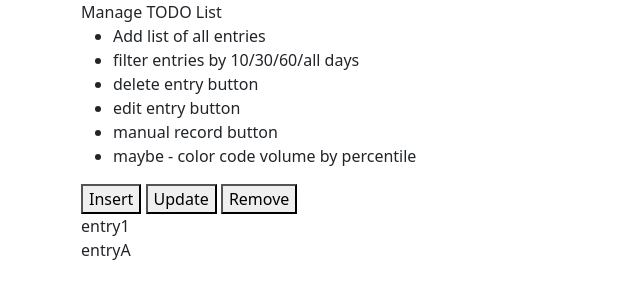
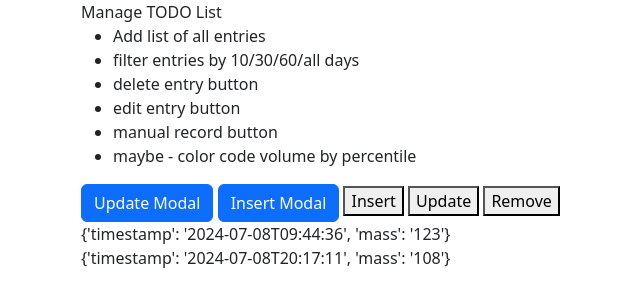
Before and after one commit to bfelch/boobjuice-web-app, a Flask app: page /manage in a window 1280 px wide. Shown: the part 56-363 px from the top of the page, without its empty margins (1-641 px from the left). Run offline with Flask 3, Linux system fonts and the light colour scheme.

Commit message:
management page changes
added timestamp conversion method
moved service clients
created insert/update modal template and backing js

changed method of displaying flash messages
added some test buttons for the management page

```diff
--- a/website/database.py
+++ b/website/database.py
@@ -1,44 +1,50 @@
-import time
+from datetime import datetime
 
 class Boobjuice:
 
 	PARAM_TIMESTAMP = 'timestamp'
-	PARAM_VOLUME = 'volume'
-	PARAM_SOURCE = 'source'
+	PARAM_MASS = 'mass'
 
 	def __init__(self):
 		pass
 
 	def get(self):
-		return ['entry1', 'entryA']
+		return [{'timestamp':self.get_js_timestamp('2024/07/08 09:44:36'), 'mass':'123'},
+		  {'timestamp':self.get_js_timestamp('2024/07/08 20:17:11'), 'mass':'108'}]
 
 	def insert(self, data):
-		self.validate_data('insert', data, [self.PARAM_VOLUME, self.PARAM_VOLUME])
+		self.validate_data('insert', data, [self.PARAM_MASS])
 
 		timestamp = data.get(self.PARAM_TIMESTAMP)
-		volume = data.get(self.PARAM_VOLUME)
-		source = data.get(self.PARAM_SOURCE)
+		mass = data.get(self.PARAM_MASS)
 
 		if timestamp is None:
-			timestamp = time.time()
+			timestamp = datetime.now()
+		else:
+			timestamp = datetime.fromtimestamp(timestamp / 1000)
 
 		pass
 
 	def update(self, data):
-		self.validate_data('update', data, [self.PARAM_TIMESTAMP, self.PARAM_VOLUME, self.PARAM_SOURCE])
+		self.validate_data('update', data, [self.PARAM_TIMESTAMP, self.PARAM_MASS])
 
-		timestamp = data.get(self.PARAM_TIMESTAMP)
-		volume = data.get(self.PARAM_VOLUME)
-		source = data.get(self.PARAM_SOURCE)
+		timestamp = datetime.fromtimestamp(data.get(self.PARAM_TIMESTAMP))
+		mass = data.get(self.PARAM_MASS)
 
 		pass
 
 	def delete(self, data):
 		self.validate_data('delete', data, [self.PARAM_TIMESTAMP])
 
-		timestamp = data.get(self.PARAM_TIMESTAMP)
+		timestamp = datetime.fromtimestamp(data.get(self.PARAM_TIMESTAMP))
 
 		pass
+
+	def get_js_timestamp(self, dbTimestamp):
+		# get datetime object from db timestamp
+		timestamp = datetime.strptime(dbTimestamp, '%Y/%m/%d %H:%M:%S')
+		# format datetime object to js format for datetime-local input
+		return timestamp.strftime('%Y-%m-%dT%H:%M:%S')
 
 	def validate_data(self, method, data, params=[]):
 		if data is None:
--- /dev/null
+++ b/website/static/js/ui/entry.js
@@ -0,0 +1,27 @@
+let entry = {};
+entry.modal = undefined;
+
+entry.show = function(title, item) {
+	if (this.modal === undefined) {
+		this.modal = new bootstrap.Modal('#entryModal', {
+			focus: true
+		});
+	}
+
+	let modal = document.getElementById('entryModal');
+	let titleTag = modal.getElementsByClassName('modal-title')[0];
+	titleTag.textContent = title;
+
+	let timeTag = document.getElementsByName('entryTimestamp')[0];
+	let massTag = document.getElementsByName('entryMass')[0];
+	if (item === undefined) {
+		timeTag.value = undefined;
+		massTag.value = 0;
+	} else {
+		// YYYY-mm-ddTHH:MM (ie '2024-07-08T20:17')
+		timeTag.value = item.timestamp;
+		massTag.value = item.mass;
+	}
+
+	this.modal.show();
+}
--- a/website/templates/base.html
+++ b/website/templates/base.html
@@ -15,7 +15,7 @@
 		<script src="https://cdn.jsdelivr.net/npm/bootstrap@5.3.3/dist/js/bootstrap.bundle.min.js"
 			integrity="sha384-YvpcrYf0tY3lHB60NNkmXc5s9fDVZLESaAA55NDzOxhy9GkcIdslK1eN7N6jIeHz"
 			crossorigin="anonymous"></script>
-		<script type="text/javascript" src="{{ url_for('static', filename='js/clientBase.js') }}"></script>
+		<script type="text/javascript" src="{{ url_for('static', filename='js/clients/clientBase.js') }}"></script>
 
 		{% block scripts %}{% endblock %}
 
--- a/website/templates/manage.html
+++ b/website/templates/manage.html
@@ -1,7 +1,8 @@
 {% extends "base.html" %}
 {% block scripts %}
 {{ super() }}
-<script type="text/javascript" src="{{ url_for('static', filename='js/boobjuiceClient.js') }}"></script>
+<script type="text/javascript" src="{{ url_for('static', filename='js/ui/entry.js') }}"></script>
+<script type="text/javascript" src="{{ url_for('static', filename='js/clients/boobjuiceClient.js') }}"></script>
 {% endblock %}
 
 {% block content %}
@@ -17,7 +18,12 @@
 	</ul>
 </div>
 
-<button type="button" onclick="boobjuiceClient.insert({volume:'123'});">Insert</button>
+{% include "views/entry.html" %}
+
+<button type="button" class="btn btn-primary" onclick="entry.show('Update', {{entries[0]}})">Update Modal</button>
+<button type="button" class="btn btn-primary" onclick="entry.show('Insert')">Insert Modal</button>
+
+<button type="button" onclick="boobjuiceClient.insert({mass:'123'});">Insert</button>
 <button type="button" onclick="boobjuiceClient.update('{}');">Update</button>
 <button type="button" onclick="boobjuiceClient.remove({});">Remove</button>
 
--- /dev/null
+++ b/website/templates/views/entry.html
@@ -0,0 +1,24 @@
+<div class="modal fade" id="entryModal" tabindex="-1">
+	<div class="modal-dialog">
+		<div class="modal-content">
+			<div class="modal-header">
+				<h5 class="modal-title">Title</h5>
+				<button type="button" class="btn-close" data-bs-dismiss="modal" aria-label="Close"></button>
+			</div>
+			<div class="modal-body">
+				<div class="mb-3">
+					<label for="entryTimestamp" class="form-label">Timestamp</label>
+					<input type="datetime-local" class="form-control" name="entryTimestamp"/>
+				</div>
+				<div class="mb-3">
+					<label for="entryMass" class="form-label">Mass (g)</label>
+					<input type="number" class="form-control" name="entryMass"/>
+				</div>
+			</div>
+			<div class="modal-footer">
+				<button type="button" class="btn btn-secondary" data-bs-dismiss="modal">Cancel</button>
+				<button type="button" class="btn btn-primary">Save Changes</button>
+			</div>
+		</div>
+	</div>
+</div>
```
Also changed, not shown: website/static/js/clients/boobjuiceClient.js (renamed from website/static/js/boobjuiceClient.js), website/static/js/clients/clientBase.js (renamed from website/static/js/clientBase.js).
